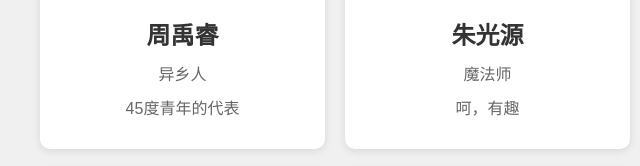
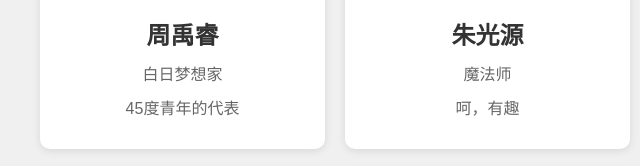
Before and after one commit to Sakura200603/fraternity, a plain HTML site: page side/page1.html in a window 1280 px wide. Shown: the part 595-761 px from the top of the page, 0-640 px from the left. Drawn offline with Linux system fonts and the light colour scheme.

Commit message:
Update page1.html

```diff
--- a/side/page1.html
+++ b/side/page1.html
@@ -41,7 +41,7 @@
             <div class="team-member">
                 <img src="images/page1/menber004.jpg" alt="成员5">
                 <h1>周禹睿</h1>
-                <p>异乡人</p>
+                <p>白日梦想家</p>
                 <p>45度青年的代表</p>
             </div>
             <div class="team-member">
```
